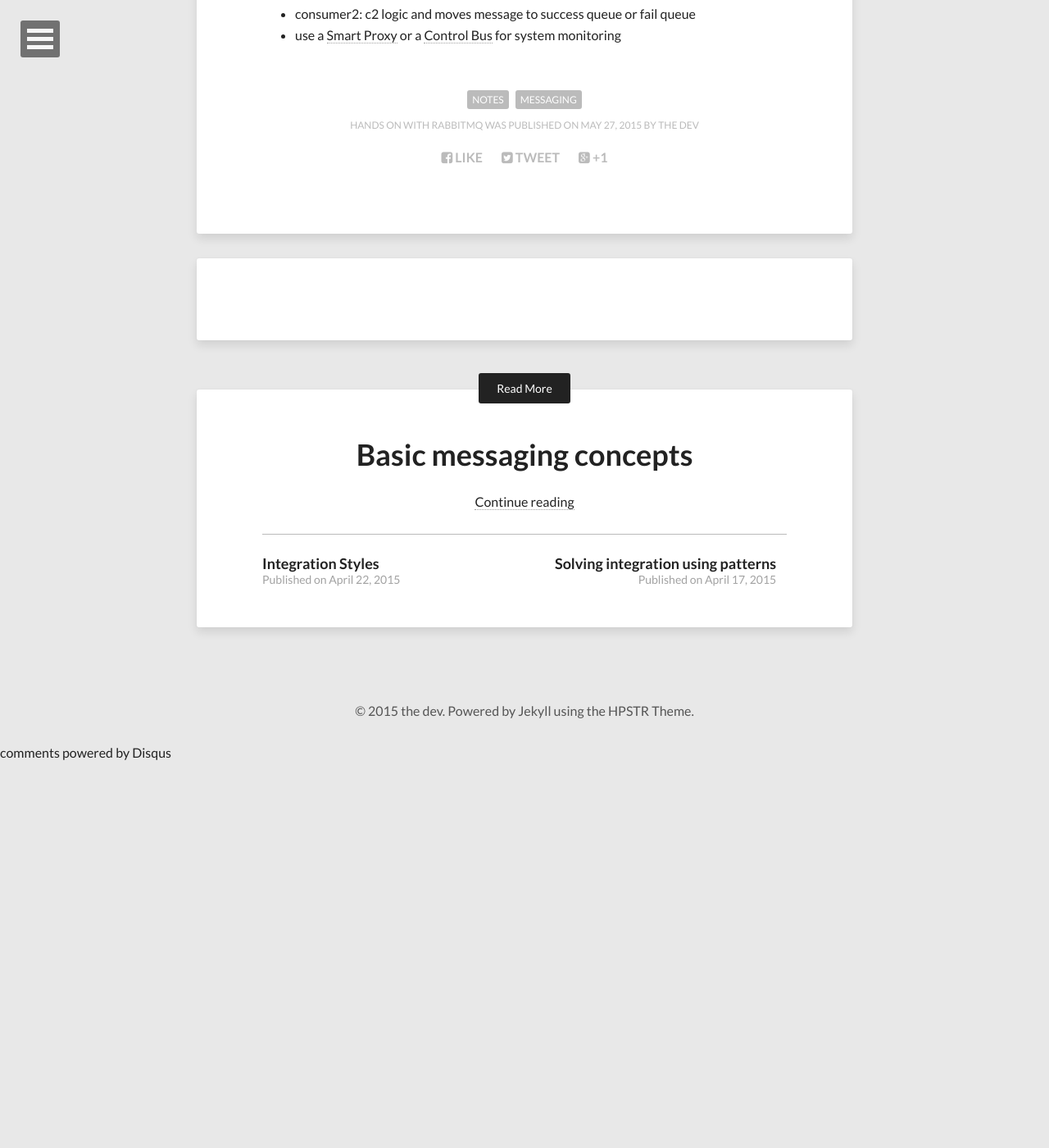
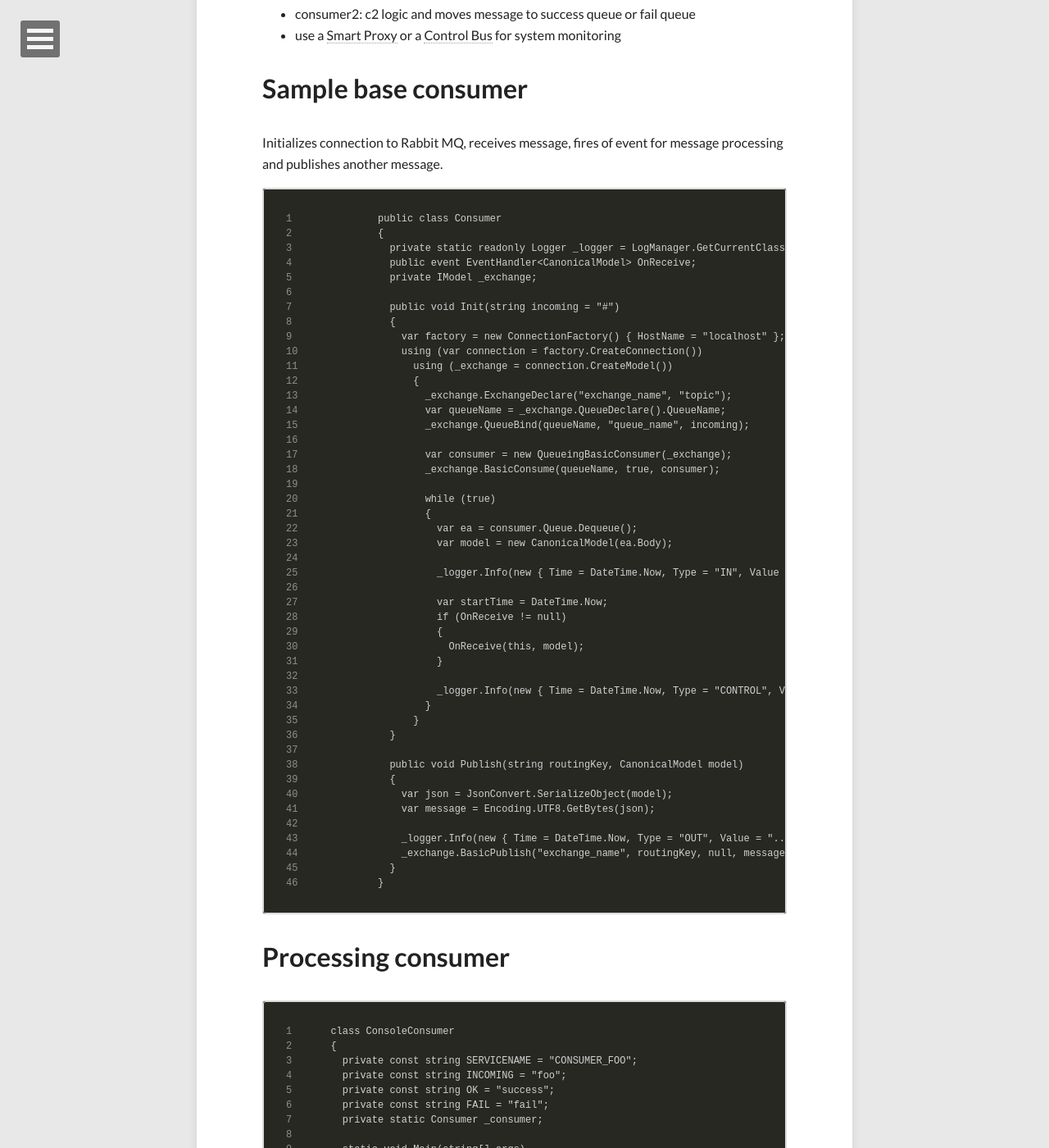
Before and after one commit to thedev/hipster-jekyll-blog, a Jekyll site: the page built from _posts/2015-05-27-playing-with-rabbitmq.md, in a window 1280 px wide and 1400 px high, scrolled down 1785 px. Shown: the whole window at 82% size. Built offline with Jekyll 4.4.1, drawn with Linux system fonts in a browser that asks for light colours; nearby versions of some CDN libraries; comment, search, counter and statistics services are not loaded; before the commit the page ends 2712 px from its top, so only the background shows below that; some of the changed text lies outside the part shown.

Commit message:
sample consumer implementation

```diff
--- a/_posts/2015-05-27-playing-with-rabbitmq.md
+++ b/_posts/2015-05-27-playing-with-rabbitmq.md
@@ -66,3 +66,84 @@ How a simple demo could look like:
  - consumer1: c1 logic and based on the result moves the message to c2 or success queue
  - consumer2: c2 logic and moves message to success queue or fail queue
  - use a [Smart Proxy](http://www.enterpriseintegrationpatterns.com/SmartProxy.html) or a [Control Bus](http://www.enterpriseintegrationpatterns.com/ControlBus.html) for system monitoring
+
+# Sample base consumer
+
+Initializes connection to Rabbit MQ, receives message, fires of event for message processing and publishes another message.
+
+		public class Consumer
+		{
+		  private static readonly Logger _logger = LogManager.GetCurrentClassLogger();
+		  public event EventHandler<CanonicalModel> OnReceive;
+		  private IModel _exchange;
+
+		  public void Init(string incoming = "#")
+		  {
+		    var factory = new ConnectionFactory() { HostName = "localhost" };
+		    using (var connection = factory.CreateConnection())
+		      using (_exchange = connection.CreateModel())
+		      {
+		        _exchange.ExchangeDeclare("exchange_name", "topic");
+		        var queueName = _exchange.QueueDeclare().QueueName;
+		        _exchange.QueueBind(queueName, "queue_name", incoming);
+
+		        var consumer = new QueueingBasicConsumer(_exchange);
+		        _exchange.BasicConsume(queueName, true, consumer);
+
+		        while (true)
+		        {
+		          var ea = consumer.Queue.Dequeue();
+		          var model = new CanonicalModel(ea.Body);
+
+		          _logger.Info(new { Time = DateTime.Now, Type = "IN", Value = "..." });
+
+		          var startTime = DateTime.Now;
+		          if (OnReceive != null)
+		          {
+		            OnReceive(this, model);
+		          }
+
+		          _logger.Info(new { Time = DateTime.Now, Type = "CONTROL", Value = DateTime.Now.Subtract(startTime).Milliseconds });
+		        }
+		      }
+		  }
+
+		  public void Publish(string routingKey, CanonicalModel model)
+		  {
+		    var json = JsonConvert.SerializeObject(model);
+		    var message = Encoding.UTF8.GetBytes(json);
+
+		    _logger.Info(new { Time = DateTime.Now, Type = "OUT", Value = "..." });
+		    _exchange.BasicPublish("exchange_name", routingKey, null, message);
+		  }
+		}
+
+# Processing consumer
+
+	class ConsoleConsumer
+	{
+	  private const string SERVICENAME = "CONSUMER_FOO";
+	  private const string INCOMING = "foo";
+	  private const string OK = "success";
+	  private const string FAIL = "fail";
+	  private static Consumer _consumer;
+
+	  static void Main(string[] args)
+	  {
+
+	    Console.WriteLine(" [Running] {0} ...", SERVICENAME);
+
+	    _consumer = new Consumer();
+	    _consumer.OnReceive += Process;
+	    _consumer.Init(INCOMING);
+
+	  }
+
+	  public static void Process(object sender, CanonicalModel model)
+	  {
+	    var result = true;
+	    var outRoutingKey = result ? OK : FAIL;
+
+	    _consumer.Publish(outRoutingKey, model);
+	  }
+	}
```
Also changed, not shown: other parts of _posts/2015-05-27-playing-with-rabbitmq.md (+1 -1 lines).
